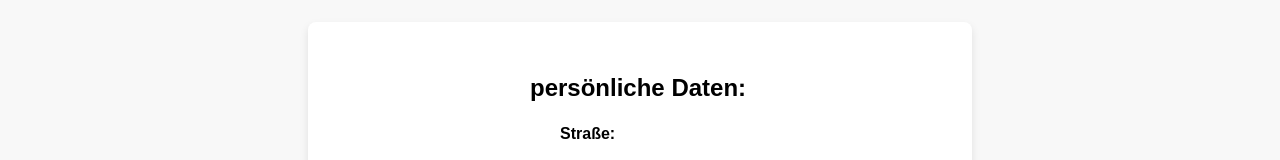
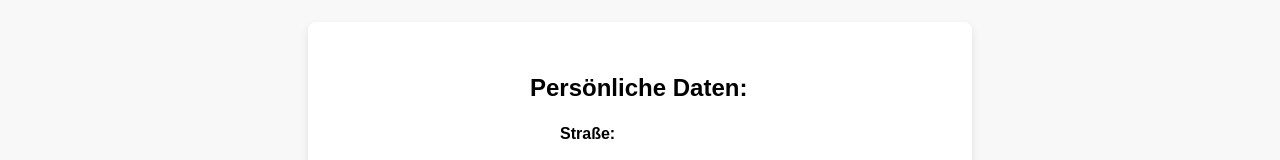
Before and after one commit to 2204Simon/Website-dynamisch, a React (Create React App) app in the folder my-app/: page /LoggedIn in a window 1280 px wide. Shown: the part 491-651 px from the top of the page. Built offline with nearby package versions, Linux system fonts and the light colour scheme.

Commit message:
So schnell werden sie groß

```diff
--- a/my-app/src/pages/bestellung/SideBarBuy.tsx
+++ b/my-app/src/pages/bestellung/SideBarBuy.tsx
@@ -131,7 +131,7 @@ export default function SideBarBuy({ price }: SideBarProps): JSX.Element {
         <PopupBackdrop>
           <PopupWrapper>
             <h2>Danke für deine Bestellung!</h2>
-            <p>fiktives Projekt, keine gültige Bestellung!</p>
+            <p>Fiktives Projekt, keine gültige Bestellung!</p>
             <div>
               <h2>Frühstücks Tracker</h2>
               <PackageLocationQRCode
--- a/my-app/src/pages/loggedIn/AdressData.tsx
+++ b/my-app/src/pages/loggedIn/AdressData.tsx
@@ -164,7 +164,7 @@ export default function AdressInformation(): JSX.Element {
           </form>
         ) : (
           <div>
-            <Title>persönliche Daten:</Title>
+            <Title>Persönliche Daten:</Title>
             <Paragraph>
               <strong>Straße: </strong>
               {adressInformation?.street}
```
